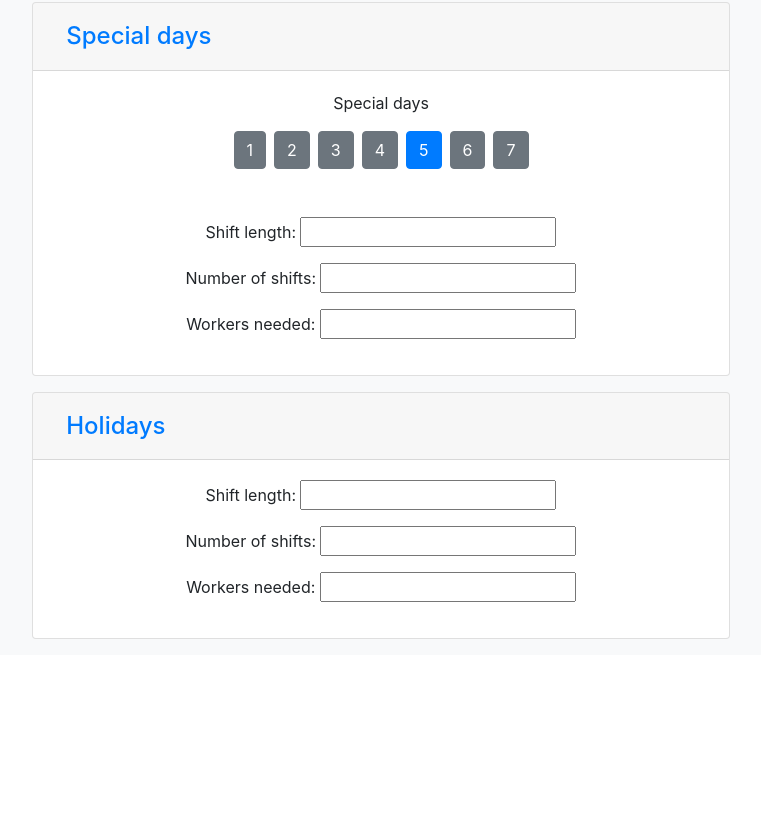
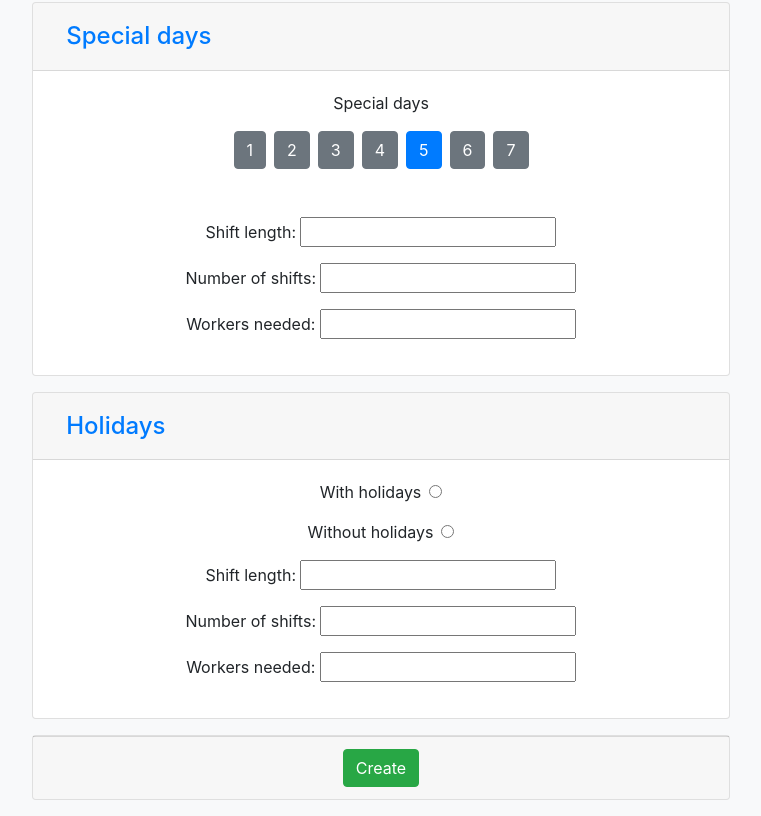
Before and after one commit to yael1996/Guards, a React (Create React App) app in the folder client/: page /dashboard/create in a window 1280 px wide. Shown: the part 840-1656 px from the top of the page, without its empty margins (99-860 px from the left). Before the commit the page ends 1495 px from the top, so only its background shows below. Built offline with nearby package versions, Linux system fonts and the light colour scheme.

Commit message:
Create view almost ready

```diff
--- a/client/src/Components/BoardCreation/BoardCreation.tsx
+++ b/client/src/Components/BoardCreation/BoardCreation.tsx
@@ -147,7 +147,7 @@ class BoardCreation extends Component<Props, State> {
         const special = (fn: ShiftUpdate) => this.allowOnlyNumbers(this.updateSpecialSettings(fn));
         const holiday = (fn: ShiftUpdate) => this.allowOnlyNumbers(this.updateHolidaySettings(fn));
         return (
-            <div className="container-fluid">
+            <div className="container-fluid mb-3">
                 <div className="row d-flex flex-column align-content-center">
                     <section className="card w-75 mb-3">
                         <section className="card-header d-flex">
@@ -204,11 +204,22 @@ class BoardCreation extends Component<Props, State> {
                             </button>
                         </section>
                         <section className="card-body">
+                            <span className="d-flex flex-column align-content-center">
+                                <p>With holidays<input className="ml-2" type="radio" name="holiday" value="true"/></p>
+                                <p>Without holidays<input className="ml-2" type="radio" name="holiday" value="false"/></p>
+                            </span>
                             <span className="d-flex flex-column">
                                 <p>Shift length: <input type="text" onChange={holiday(length)} value={holidayShiftSettings.length}/></p>
                                 <p>Number of shifts: <input type="text" onChange={holiday(amount)} value={holidayShiftSettings.amount}/></p>
                                 <p>Workers needed: <input type="text" onChange={holiday(workerCount)} value={holidayShiftSettings.workerCount}/></p>
                             </span>
+                        </section>
+                    </section>
+                    <section className="card">
+                        <section className="card-footer">
+                            <button className="btn btn-success">
+                                Create
+                            </button>
                         </section>
                     </section>
                 </div>
```
